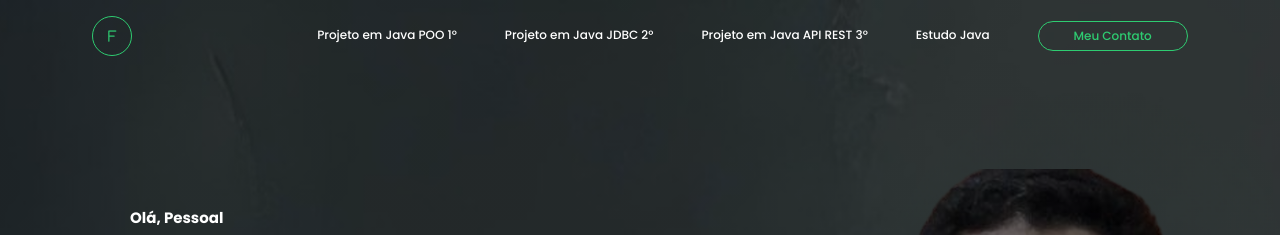
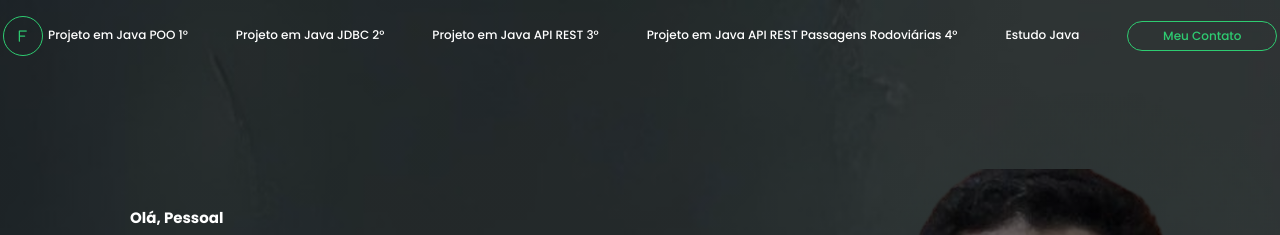
Before and after one commit to FilipeMagal/MyPortifolio, a plain HTML site: page index.html in a window 1280 px wide. Shown: the top 235 px of the page. Drawn offline with nearby package versions, Linux system fonts and the light colour scheme.

Commit message:
Update index.html
Adicionando o projeto de passagens rodoviárias

```diff
--- a/index.html
+++ b/index.html
@@ -27,6 +27,10 @@
 
                 <li>
                     <a href="https://github.com/FilipeMagal/Spring-APIRest">Projeto em Java API REST 3°</a>
+                </li>
+
+                <li>
+                    <a href="https://github.com/FilipeMagal/Spring-APIRest">Projeto em Java API REST Passagens Rodoviárias 4°</a>
                 </li>
 
                 <li>
```
